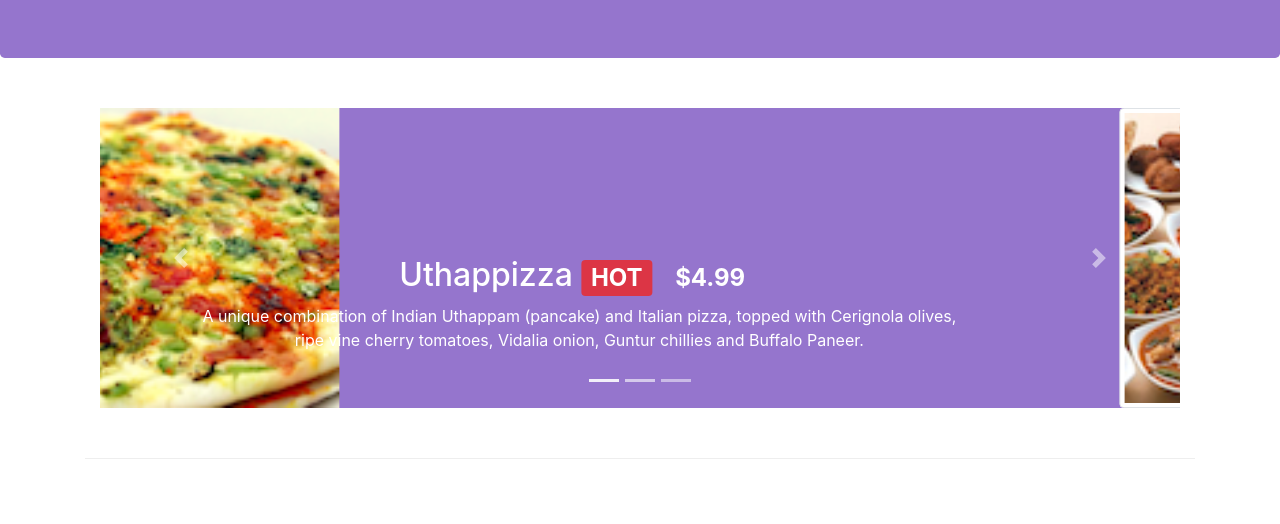
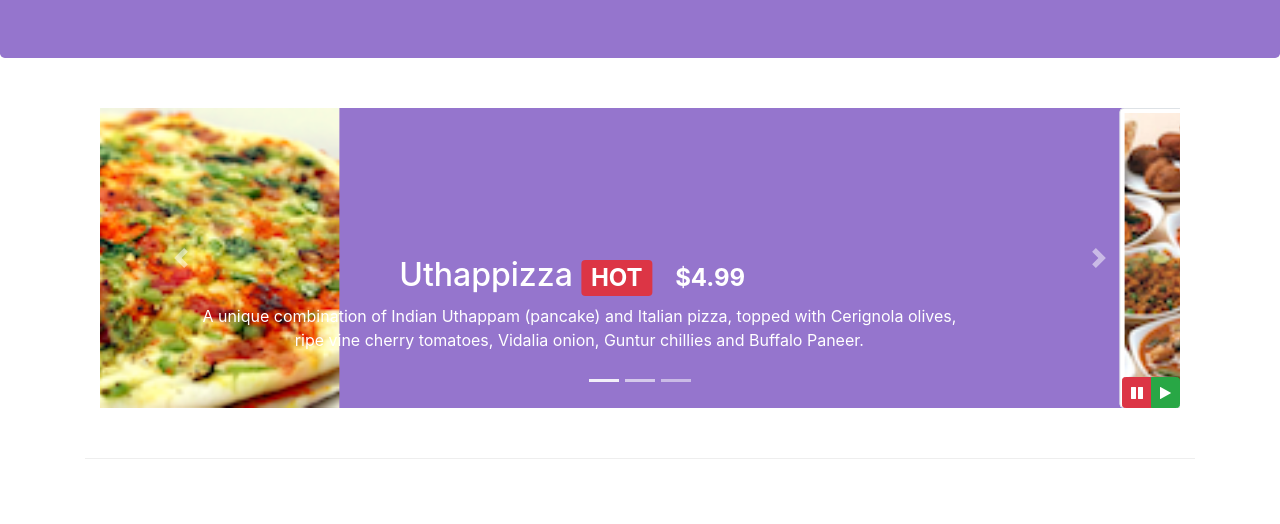
Before and after one commit to aman4411/Bootstrap-Site, a website: page index.html in a window 1280 px wide. Shown: the part 276-800 px from the top of the page. Drawn offline with nearby package versions, Linux system fonts and the light colour scheme.

Commit message:
bootstrap jquery

```diff
--- a/css/styles.css
+++ b/css/styles.css
@@ -61,3 +61,10 @@ body{
     left: 0;
     min-height: 300px;
 }
+
+#carouselButton{
+    position: absolute;
+    right: 0px;
+    bottom: 0px;
+    z-index: 1;
+}
--- a/index.html
+++ b/index.html
@@ -232,6 +232,16 @@
                         <a class="carousel-control-next" href="#mycarousel" role="button" data-slide="next">
                             <span class="carousel-control-next-icon"></span>
                         </a>
+                        <!-- Corousal Buttons -->
+                        <div class="btn-group" id="carouselButton">
+                            <button class="btn btn-danger btn-sm" id="carousel-pause">
+                                <span class="fa fa-pause"></span>
+                            </button>
+                            <button class="btn btn-success btn-sm" id="carousel-play">
+                                <span class="fa fa-play"></span>
+                            </button>
+                        </div>
+
                     </div>
                 </div>
             </div>
@@ -403,6 +413,18 @@
             $('[data-toggle="tooltip"]').tooltip();
         });
     </script> -->
+    <!-- Script for Corousal play pause button -->
+    <script>
+        $(document).ready(function(){
+            $("#mycarousel").carousel( { interval: 2000 } );
+            $("#carousel-pause").click(function(){
+                $("#mycarousel").carousel('pause');
+            });
+            $("#carousel-play").click(function(){
+                $("#mycarousel").carousel('cycle');
+            });
+        });
+    </script>
 </body>
 
 </html>
```
